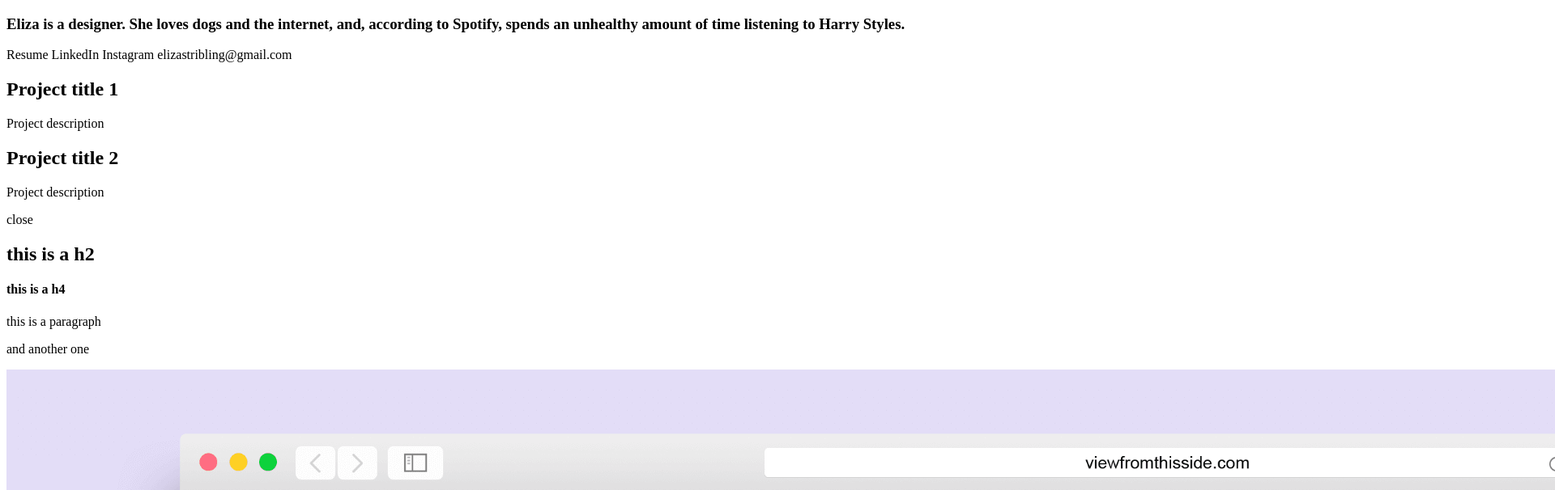
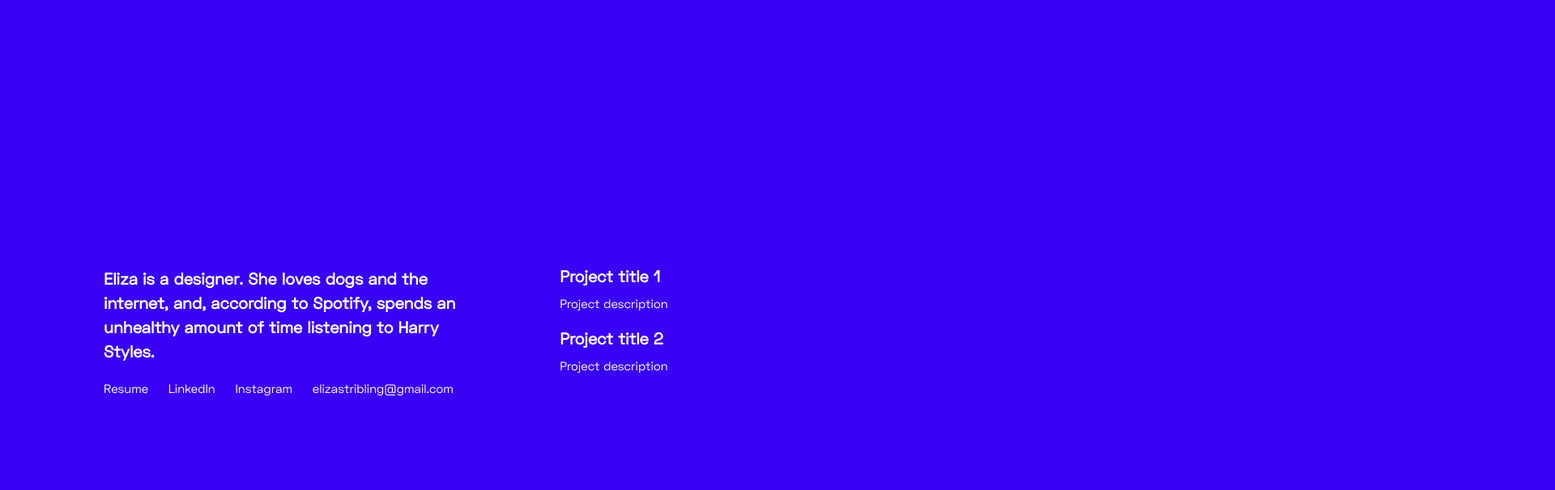
Before and after one commit to elizastrib/portfolio, a plain HTML site: page index.html in a window 1280 px wide. Shown: the top 606 px of the page at 81% size, 1920 px wide, since content can reach past the window. Drawn offline with Linux system fonts and the light colour scheme; the site is published under a folder, as on GitHub Pages, so addresses that start at the root find nothing; no server answers.

Commit message:
Fix stylesheet link

```diff
--- a/index.html
+++ b/index.html
@@ -15,7 +15,7 @@
 		<meta property="og:type" content="website">
 		<meta property="og:url" content="https://www.elizastribling.com/">
 		<meta property="og:description" content="Eliza Stribling is a designer in Melbourne, Australia. She loves croissants, the internet and taking photos of dogs on the street.">
-		<link rel="stylesheet" href="/app.css">
+		<link rel="stylesheet" href="app.css">
 
   </head>
 
```
